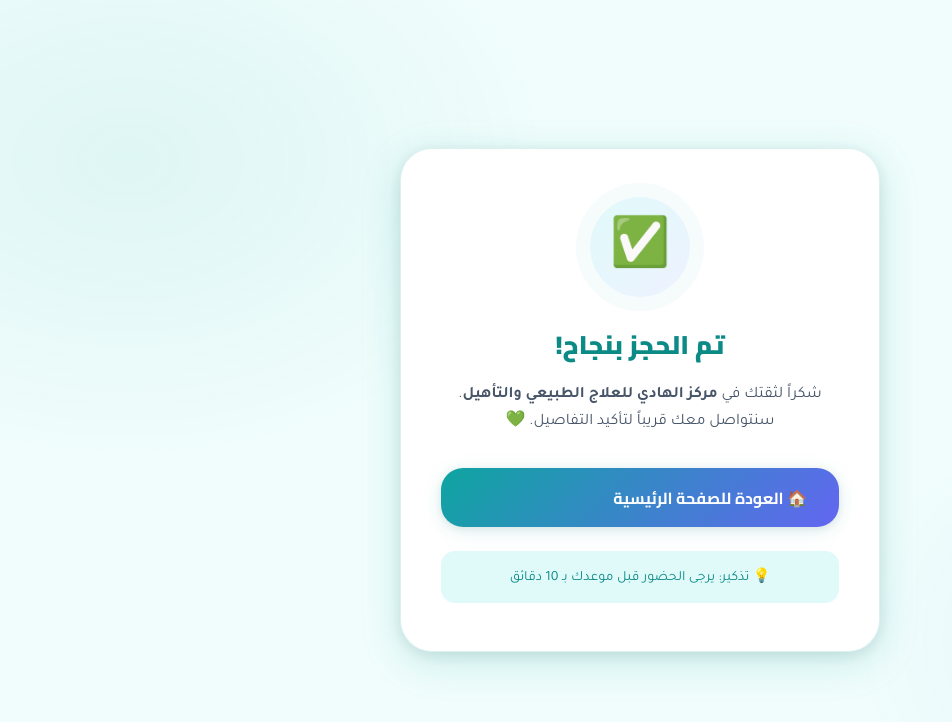
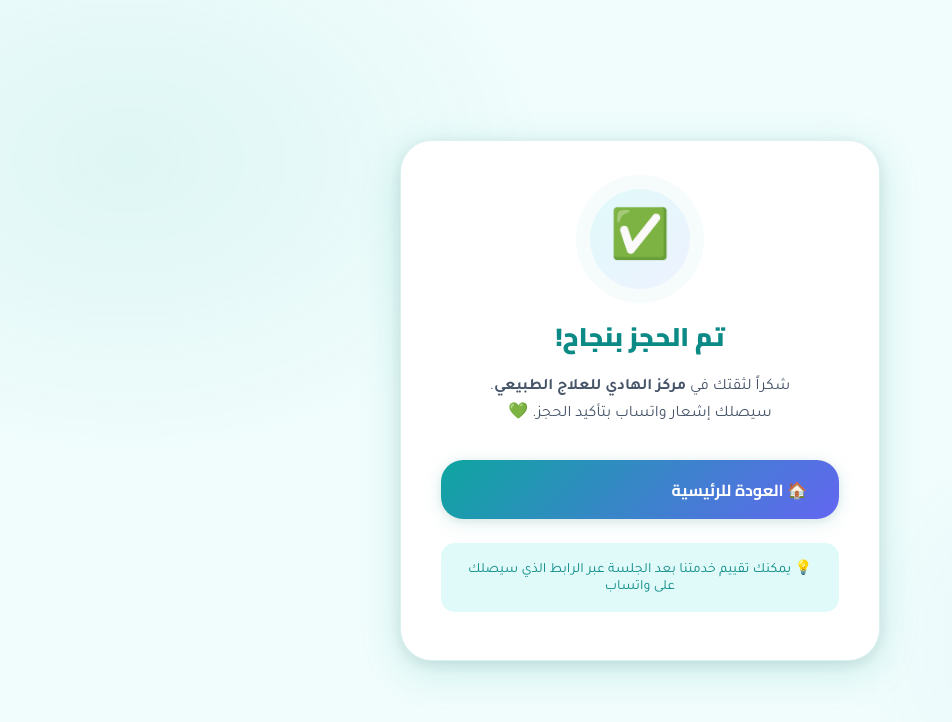
Before and after one commit to Taha444/clinic-booking, a Flask app: page /confirmation in a window 1280 px wide. Shown: the top 722 px of the page, without its empty margins (0-952 px from the left). Run offline with Flask 3, Linux system fonts and the light colour scheme.

Commit message:
Update confirmation page content and styles

```diff
--- a/templates/confirmation.html
+++ b/templates/confirmation.html
@@ -1,31 +1,37 @@
 <!DOCTYPE html>
 <html lang="ar" dir="rtl">
 <head>
-  <meta charset="UTF-8">
-  <meta name="viewport" content="width=device-width, initial-scale=1.0">
-  <title>تم الحجز بنجاح – مركز الهادي</title>
+  <meta charset="UTF-8"><meta name="viewport" content="width=device-width, initial-scale=1.0">
+  <title>تم الحجز — مركز الهادي</title>
   <link rel="stylesheet" href="/static/style.css">
 </head>
 <body>
   <div class="confirmation-page">
     <div class="confirmation-card">
       <div class="confirmation-icon">✅</div>
-
       <h2 class="confirmation-title">تم الحجز بنجاح!</h2>
-
+      {% if booking %}
+        <div style="background:var(--surface-2);border:1px solid var(--border);border-radius:var(--radius-md);padding:1rem;margin-bottom:1.5rem;text-align:right;">
+          <div style="margin-bottom:.5rem;"><strong>👤</strong> {{ booking.name }}</div>
+          <div style="margin-bottom:.5rem;"><strong>📅</strong> {{ booking.date }}</div>
+          <div><strong>🕐</strong> {{ booking.appointment }}</div>
+        </div>
+      {% endif %}
       <p class="confirmation-text">
-        شكراً لثقتك في <strong>مركز الهادي للعلاج الطبيعي والتأهيل</strong>.<br>
-        سنتواصل معك قريباً لتأكيد التفاصيل. 💚
+        شكراً لثقتك في <strong>مركز الهادي للعلاج الطبيعي</strong>.<br>
+        سيصلك إشعار واتساب بتأكيد الحجز. 💚
       </p>
-
       <div style="display:flex;flex-direction:column;gap:10px;">
-        <a href="/" class="btn-back">
-          🏠 العودة للصفحة الرئيسية
-        </a>
+        <a href="/" class="btn-back">🏠 العودة للرئيسية</a>
+        {% if token %}
+          <a href="/cancel/{{ token }}"
+             style="display:flex;align-items:center;justify-content:center;gap:8px;padding:.9rem 2rem;background:var(--danger-light);color:var(--danger);border:1px solid #fca5a5;border-radius:var(--radius-lg);text-decoration:none;font-weight:600;font-family:var(--font-display);">
+            ❌ إلغاء الحجز
+          </a>
+        {% endif %}
       </div>
-
       <div style="margin-top:1.5rem;padding:1rem;background:var(--primary-light);border-radius:var(--radius-md);font-size:.88rem;color:var(--primary-dark);">
-        💡 تذكير: يرجى الحضور قبل موعدك بـ 10 دقائق
+        💡 يمكنك تقييم خدمتنا بعد الجلسة عبر الرابط الذي سيصلك على واتساب
       </div>
     </div>
   </div>
```
